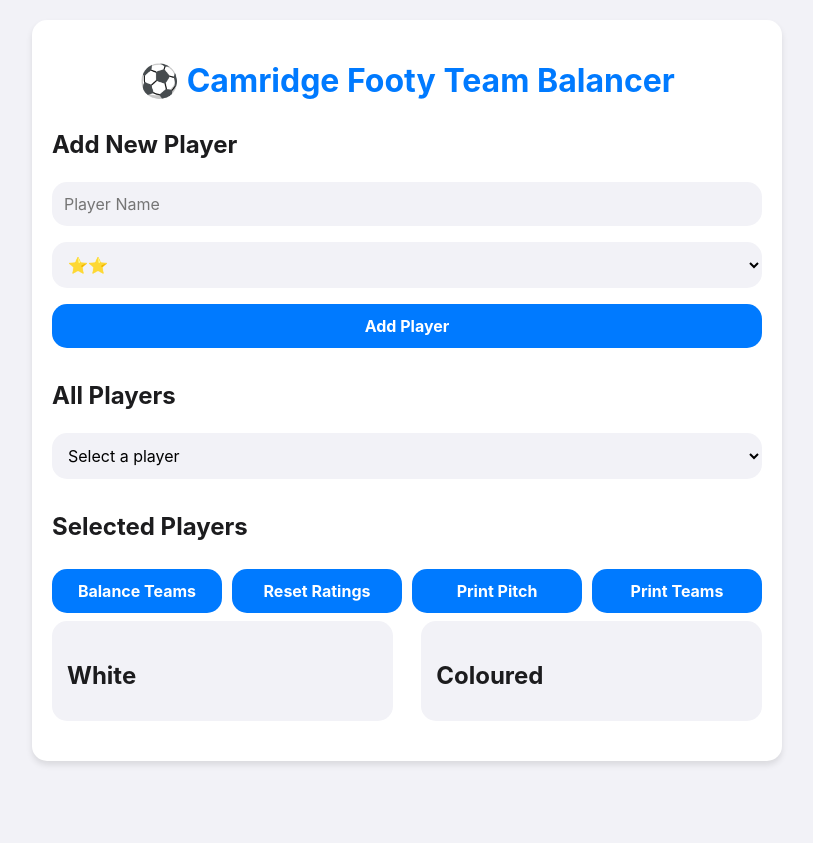
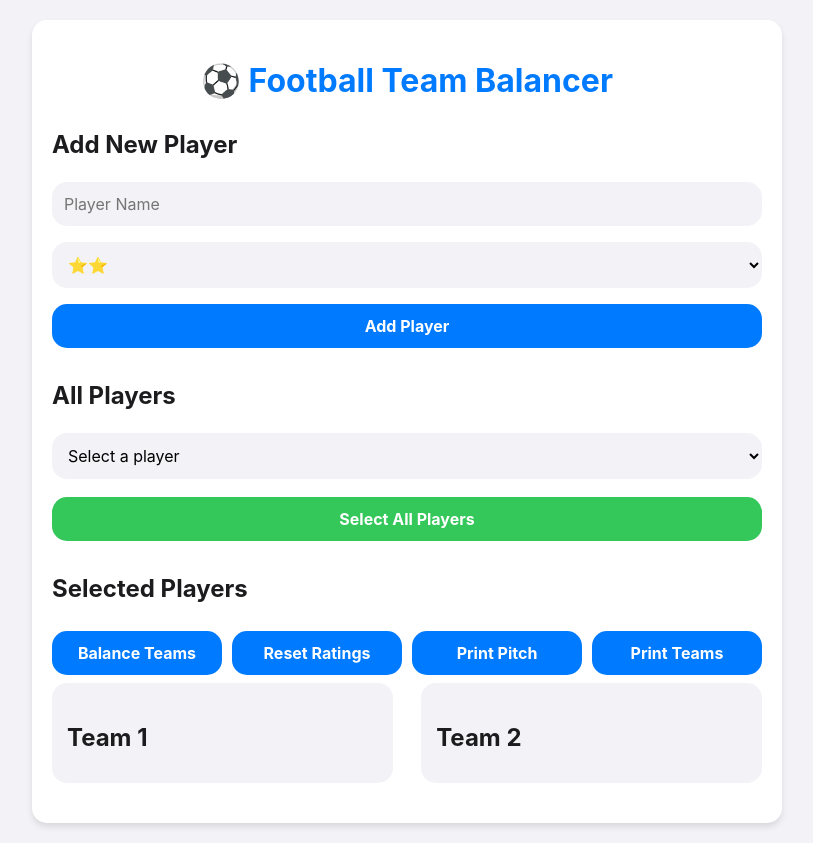
Before and after one commit to Wael1985/Team-Balancer, a plain HTML site: page index.html in a window 1280 px wide. Shown: the whole page, without its empty margins (233-1046 px from the left). Before the commit the page ends 800 px from the top, so only its background shows below. Drawn offline with Linux system fonts and the light colour scheme.

Commit message:
Update index.html

```diff
--- a/index.html
+++ b/index.html
@@ -3,7 +3,7 @@
 <head>
     <meta charset="UTF-8">
     <meta name="viewport" content="width=device-width, initial-scale=1.0">
-    <title> Cambridge Footy Team Balancer (Beta) </title>
+    <title>Football Team Balancer</title>
     <style>
         :root {
             --primary-color: #007AFF;
@@ -99,6 +99,13 @@
             gap: 10px;
             margin-top: 20px;
         }
+        .select-all-button {
+            background-color: #34C759;
+            margin-top: 10px;
+        }
+        .select-all-button:hover {
+            background-color: #2EA84A;
+        }
         @media print {
             body * {
                 visibility: hidden;
@@ -147,7 +154,7 @@
 </head>
 <body>
     <div class="container">
-        <h1>⚽️ Camridge Footy Team Balancer</h1>
+        <h1>⚽️ Football Team Balancer</h1>
 
         <div>
             <h2>Add New Player</h2>
@@ -165,6 +172,7 @@
         <select id="allPlayersList" onchange="selectPlayer(this.value)">
             <option value="">Select a player</option>
         </select>
+        <button class="select-all-button" onclick="selectAllPlayers()">Select All Players</button>
 
         <h2>Selected Players</h2>
         <ul id="selectedPlayersList"></ul>
@@ -178,11 +186,11 @@
 
         <div class="teams">
             <div class="team">
-                <h2>White</h2>
+                <h2>Team 1</h2>
                 <ul id="team1List"></ul>
             </div>
             <div class="team">
-                <h2>Coloured</h2>
+                <h2>Team 2</h2>
                 <ul id="team2List"></ul>
             </div>
         </div>
@@ -269,6 +277,15 @@
                 renderSelectedPlayers();
             }
             document.getElementById('allPlayersList').value = '';
+        }
+
+        function selectAllPlayers() {
+            players.forEach(player => {
+                if (!selectedPlayers.some(p => p.id === player.id)) {
+                    selectedPlayers.push(player);
+                }
+            });
+            renderSelectedPlayers();
         }
 
         function removeSelectedPlayer(playerId) {
```
